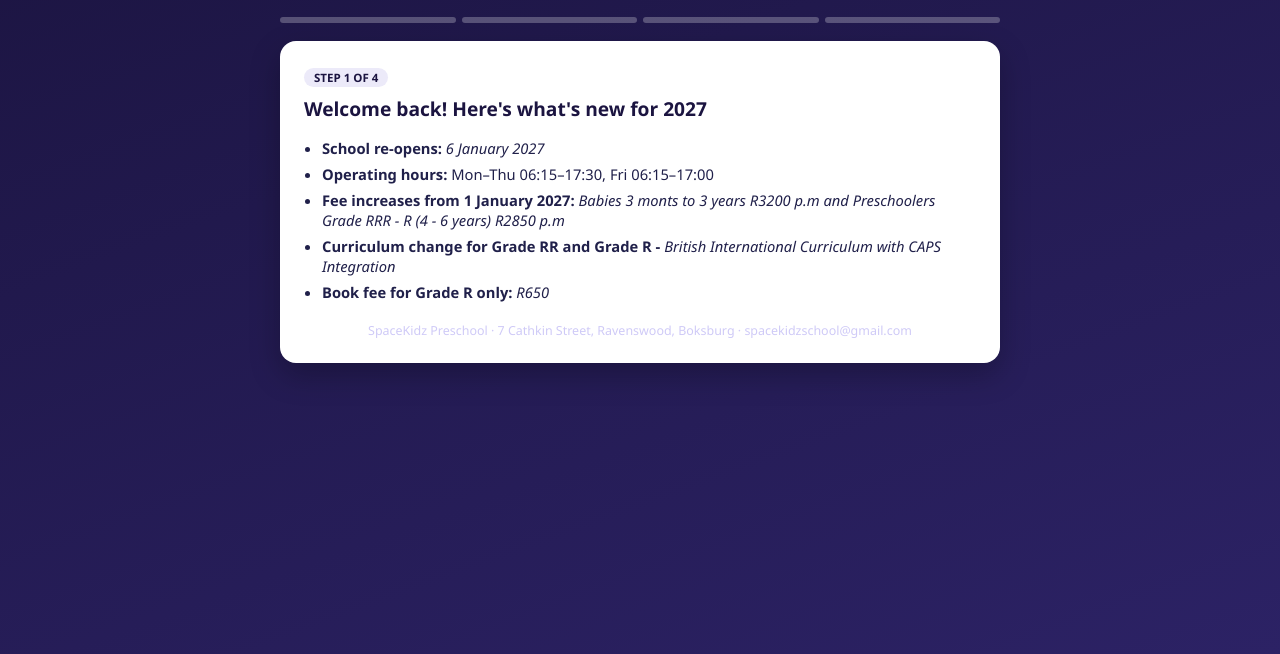
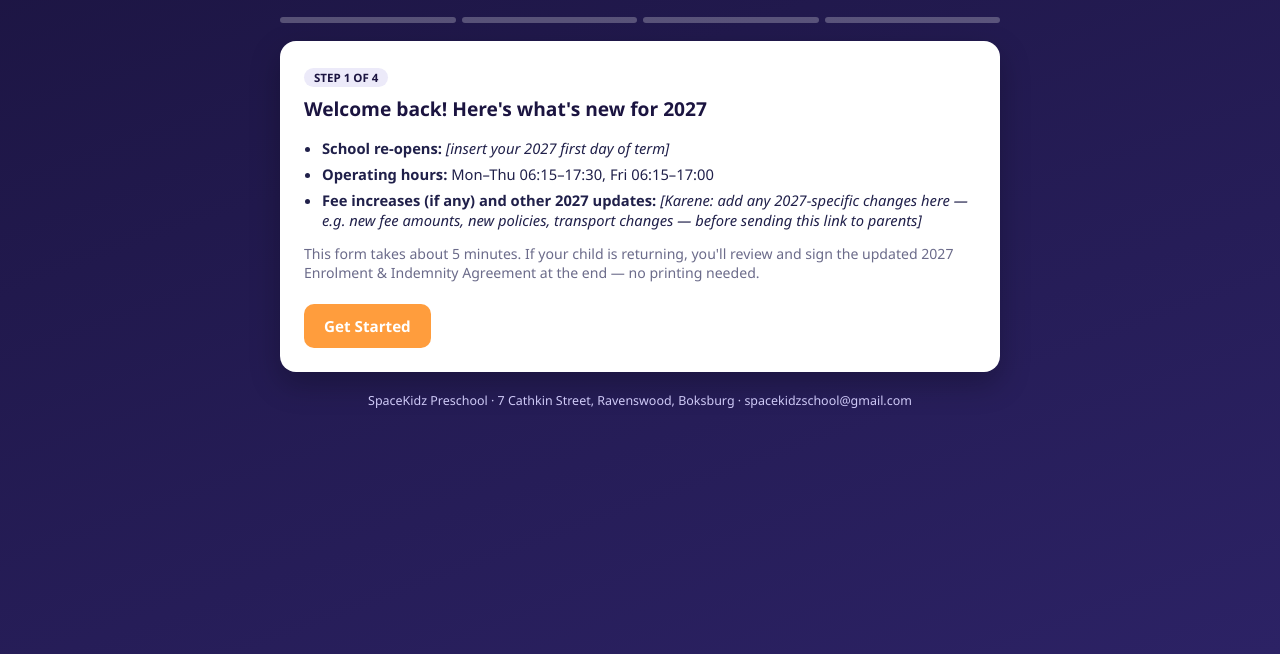
Before and after one commit to spacekidzschool-web/spacekidzschool-web-spacekidz-reenrolment-2027, a plain HTML site: page index.html in a window 1280 px wide. Shown: the part 146-800 px from the top of the page. Drawn offline with Linux system fonts and the light colour scheme.

Commit message:
Update index.html

```diff
--- a/index.html
+++ b/index.html
@@ -168,17 +168,20 @@
 
   <div class="progress" id="progressBar"></div>
 
-   <!-- STEP 0: Welcome / What's new for 2027 -->
+  <!-- STEP 0: Welcome / What's new for 2027 -->
   <div class="card step" id="step0">
     <span class="badge">STEP 1 OF 4</span>
     <h2>Welcome back! Here's what's new for 2027</h2>
     <ul class="info-list">
-      <li><b>School re-opens:</b> <em>6 January 2027</em></li>
+      <li><b>School re-opens:</b> <em>[insert your 2027 first day of term]</em></li>
       <li><b>Operating hours:</b> Mon&ndash;Thu 06:15&ndash;17:30, Fri 06:15&ndash;17:00</li>
-      <li><b>Fee increases from 1 January 2027:</b> <em>Babies 3 monts to 3 years R3200 p.m and Preschoolers Grade RRR - R (4 - 6 years) R2850 p.m</em></li>
-      <li><b>Curriculum change for Grade RR and Grade R -</b> <em>British International Curriculum with CAPS Integration</em></li>
-      <li><b>Book fee for Grade R only:</b> <em>R650</em></li>
+      <li><b>Fee increases (if any) and other 2027 updates:</b> <em>[Karene: add any 2027-specific changes here &mdash; e.g. new fee amounts, new policies, transport changes &mdash; before sending this link to parents]</em></li>
     </ul>
+    <p style="font-size:0.88rem;color:var(--muted)">This form takes about 5 minutes. If your child is returning, you'll review and sign the updated 2027 Enrolment &amp; Indemnity Agreement at the end &mdash; no printing needed.</p>
+    <div class="btn-row">
+      <button class="btn-primary" onclick="goTo(1)">Get Started</button>
+    </div>
+  </div>
 
   <!-- STEP 1: Child & contact details -->
   <div class="card step" id="step1" style="display:none">
```
